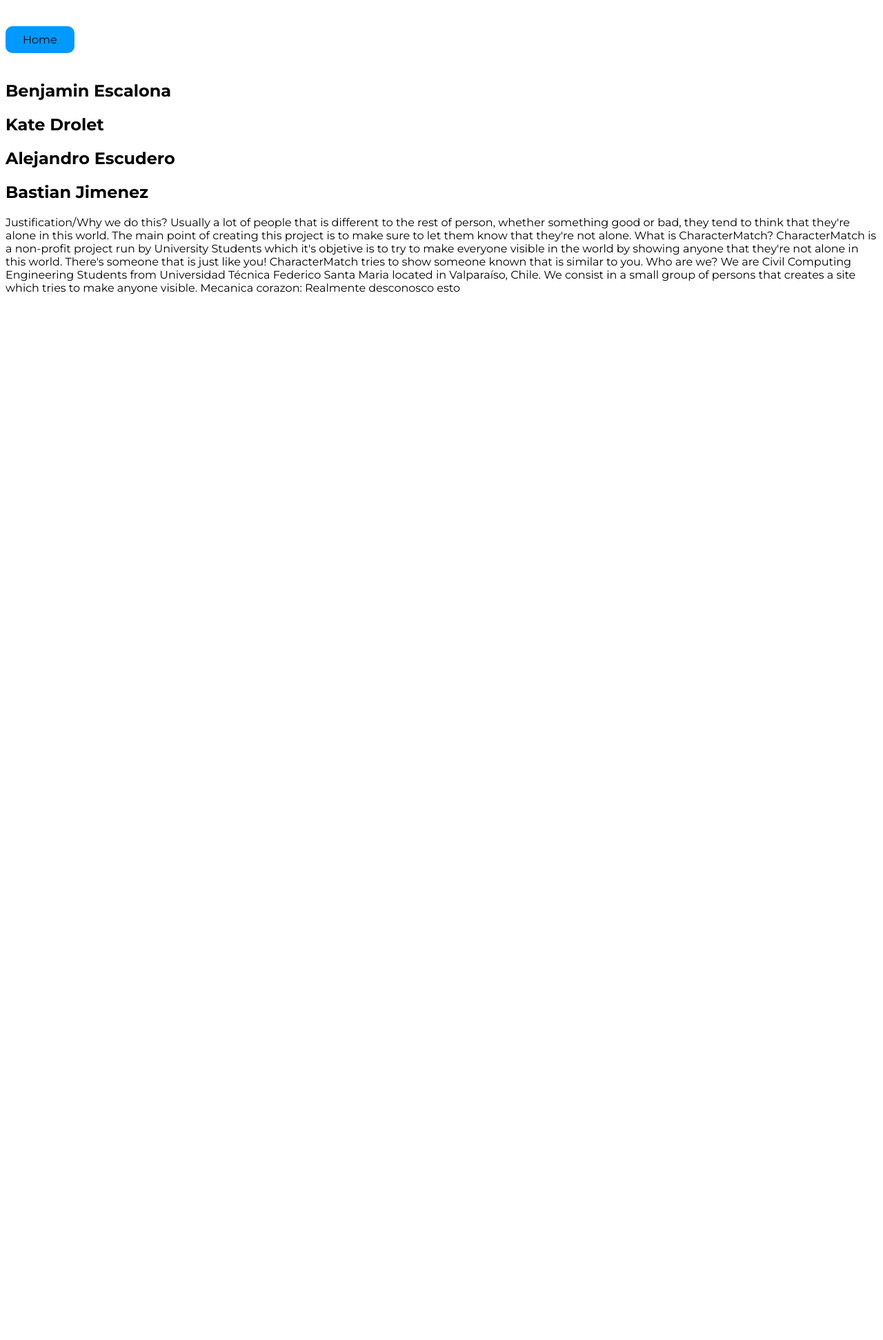
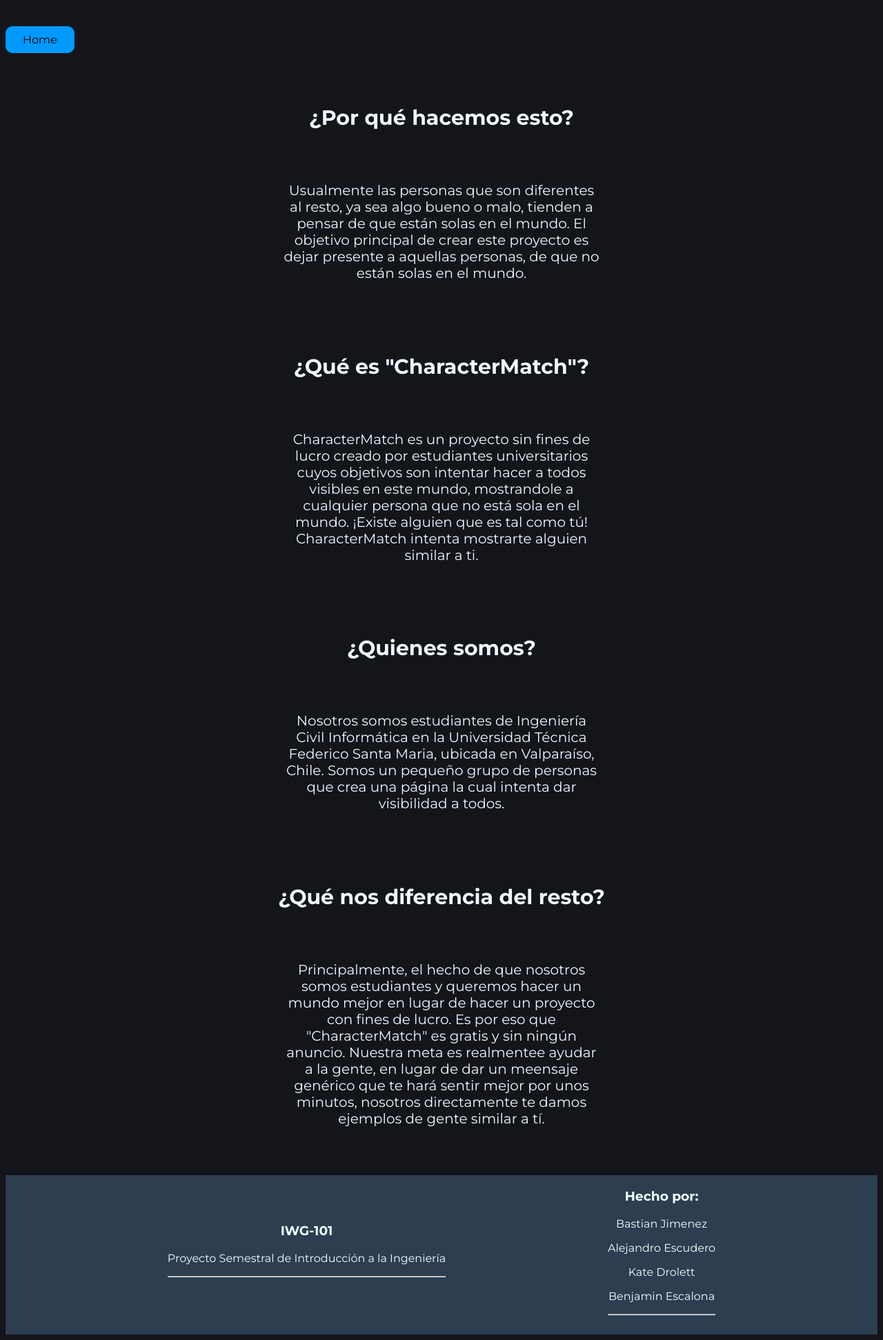
Before and after one commit to Hanomuri/CharacterMatch, a Django app: page /faq/ in a window 1280 px wide. Shown: the whole page at 69% size. Before the commit the page ends 427 px from the top, so only its background shows below. Run offline with Django 4.2, Linux system fonts and the light colour scheme.

Commit message:
Avance faq

```diff
--- /dev/null
+++ b/Form/forms.py
@@ -0,0 +1,2 @@
+from django import forms
+from django.forms import ModelForm
--- a/Form/templates/base.html
+++ b/Form/templates/base.html
@@ -9,3 +9,24 @@
 <body>
     <div class="container">{% block content %}{% endblock %}</div>
 </body>
+
+<footer class="pie"> <!--pie de pagina-->
+    <div class="section">
+        <div class="ramo">
+            <h3>IWG-101</h3>
+            <p>Proyecto Semestral de Introducción a la Ingeniería</p>
+            <hr/>
+        </div>
+
+        <div class="tex1">
+            <h3>Hecho por:</h3>  <!--nombres de integrantes-->
+            <div class="text11">
+                <p>Bastian Jimenez</p>
+                <p>Alejandro Escudero</p>
+                <p>Kate Drolett</p>
+                <p>Benjamin Escalona</p>
+                <hr/>
+            </div>
+        </div>
+    </div>
+  </footer>
--- a/Form/templates/faq.html
+++ b/Form/templates/faq.html
@@ -1,24 +1,33 @@
 <div class="butn"><a href="../" class="button">Home</a></div> <!--boton de comanzar-->
 {% extends "base.html" %} {% block title %} Faq {% endblock %}
 {% block content %}
-    <h2> Benjamin Escalona </h2>
-    <h2> Kate Drolet </h2>
-    <h2> Alejandro Escudero </h2>
-    <h2> Bastian Jimenez </h2>
-    Justification/Why we do this?
+{% load static %}
+<link rel="stylesheet" href= '{% static 'css/faq.css' %}' />
+    <h2>
+        ¿Por qué hacemos esto?
+    </h2>
+    <p class="pp">
+        Usualmente las personas que son diferentes al resto, ya sea algo bueno o malo, tienden a pensar de que están solas en el mundo. El objetivo principal de crear este proyecto es dejar presente a aquellas personas, de que no están solas en el mundo.
+    </p>
+    <h2>
+        ¿Qué es "CharacterMatch"?
+    </h2>
+    <p class="pp">
+        CharacterMatch es un proyecto sin fines de lucro creado por estudiantes universitarios cuyos objetivos son intentar hacer a todos visibles en este mundo, mostrandole a cualquier persona que no está sola en el mundo. ¡Existe alguien que es tal como tú!
+        CharacterMatch intenta mostrarte alguien similar a ti.
+    </p>
+    <h2>
+        ¿Quienes somos?
+    </h2>
+    <p class="pp">
+        Nosotros somos estudiantes de Ingeniería Civil Informática en la Universidad Técnica Federico Santa Maria, ubicada en Valparaíso, Chile. Somos un pequeño grupo de personas que crea una página la cual intenta dar visibilidad a todos.
+    </p>
+    <h2>
+        ¿Qué nos diferencia del resto?
+    </h2>
+    <p class="pp">
+        Principalmente, el hecho de que nosotros somos estudiantes y queremos hacer un mundo mejor en lugar de hacer un proyecto con fines de lucro. Es por eso que "CharacterMatch" es gratis y sin ningún anuncio.
+        Nuestra meta es realmentee ayudar a la gente, en lugar de dar un meensaje genérico que te hará sentir mejor por unos minutos, nosotros directamente te damos ejemplos de gente similar a tí.
+    </p>
 
-    Usually a lot of people that is different to the rest of person, whether something good or bad, they tend to think that they're alone in this world. The main point of creating this project is to make sure to let them know that they're not alone.
-
-    What is CharacterMatch?
-
-    CharacterMatch is a non-profit project run by University Students which it's objetive is to try to make everyone visible in the world by showing anyone that they're not alone in this world. There's someone that is just like you!
-    CharacterMatch tries to show someone known that is similar to you.
-
-    Who are we?
-
-    We are Civil Computing Engineering Students from Universidad Técnica Federico Santa Maria located in Valparaíso, Chile. We consist in a small group of persons that creates a site which tries to make anyone visible.
-
-
-    Mecanica corazon:
-    Realmente desconosco esto
 {% endblock %}
--- a/Form/templates/form.html
+++ b/Form/templates/form.html
@@ -17,7 +17,6 @@
 <footer class="footer">
     <div class="content">
         <div class="footer-row">
-            <br>
             <br>
             <form>
             {% for question in form%}
@@ -131,6 +130,9 @@
 
 
             {% endfor %}
+            <br>
+            <input type="submit" value="Match" />
+
         </form>
 
 
--- /dev/null
+++ b/static/css/faq.css
@@ -0,0 +1,46 @@
+@import url("https://fonts.googleapis.com/css2?family=Montserrat:wght@400;700&display=swap");
+
+html {                                         /* Tipo de letra de la pagina*/
+  font-family: 'Montserrat', sans-serif;
+}
+
+body {                                         /* color de fondo */
+  background-color: rgb(20, 20, 27);
+}
+
+h2 {
+  text-align: center;
+  font-size: 30px;
+  padding-block: 0px;
+  padding-top: 30px;
+  color:aliceblue;
+}
+.pp {
+  text-align: center;
+  font-size: 20px;
+  padding-block: 50px;
+  padding-left: 20em;
+  padding-right: 20em;
+  color:aliceblue;
+  lenght:200px;
+}
+
+.pie {
+  margin: 0;
+  padding: 0;
+  box-sizing: border-box;
+  background-color:rgb(45, 62, 80)
+}
+.section {
+  display: flex;
+  justify-content: space-evenly;
+  padding-bottom: 20px;
+  text-align: center;
+  color: azure;
+}
+.text11 {
+  padding-block: 0;
+}
+.ramo {
+  padding-top: 50px;
+}
--- a/static/css/style.css
+++ b/static/css/style.css
@@ -37,3 +37,5 @@ html {                                             /* Tipo de letra de la pagina
     0 0 60px rgb(0, 153, 255),
     0 0 150px rgb(0, 153, 255);
   }
+
+  /*.pie, .section, .text11 y .ramo son parte del pie de pagina*/
```
Also changed, not shown: Form/templates/home.html (+0 -21 lines).
